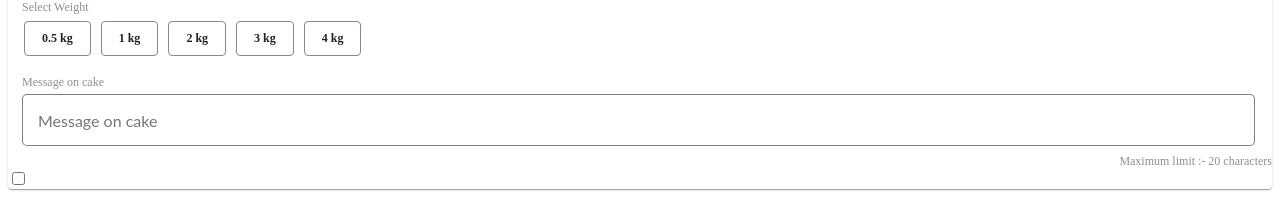
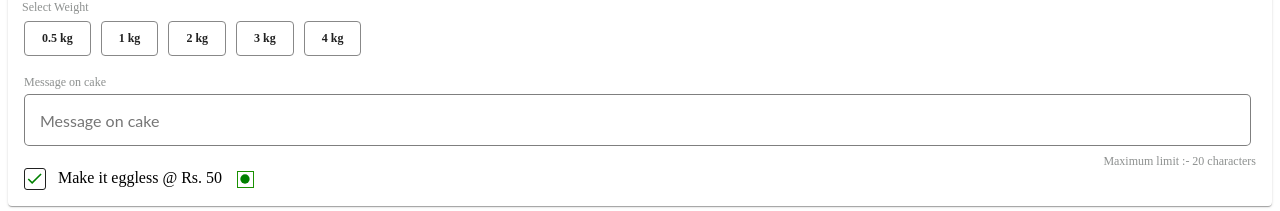
Before and after one commit to Dilip138/floweraura, a React app: page / in a window 1280 px wide. Shown: the part 1525-1736 px from the top of the page. Built offline with nearby package versions, Linux system fonts and the light colour scheme; the HTML template or start-up script is replaced by a standard one.

Commit message:
[Dilip]Refactor. buisness logic of floweraura component

```diff
--- a/src/Components/floweraura.jsx
+++ b/src/Components/floweraura.jsx
@@ -8,6 +8,8 @@ import ShoppingCartIcon from '@material-ui/icons/ShoppingCart';
 import { Icon, Card } from '@material-ui/core';
 import { createMuiTheme, MuiThemeProvider, } from '@material-ui/core';
 import StarRatings from 'react-star-ratings';
+import CheckIcon from '@material-ui/icons/Check';
+import FiberManualRecordIcon from '@material-ui/icons/FiberManualRecord';
 import { Carousel } from 'react-responsive-carousel';
 import './flowermain.less';
 
@@ -24,7 +26,6 @@ const theme = createMuiTheme({
                 paddingRight: "0px"
             }
         },
-
     }
 })
 
@@ -123,11 +124,9 @@ class Floweraura extends Component {
                             </ul>
                         </div>
                         <form className="addForm">
-                            <div className="main_attributeBox">
-                                <div className="form-item">
-                                    <label className="label">Message on cake</label>
-                                    <input className="input-design" type="text" placeholder="Message on cake" maxLength="20" size="60" autoComplete="off"></input>
-                                </div>
+                            <div className="form-item">
+                                <label className="label">Message on cake</label>
+                                <input className="input-design" type="text" placeholder="Message on cake" maxLength="20" size="60" autoComplete="off"></input>
                             </div>
                             <div className="description">
                                 <span className="limitCharacters">
@@ -135,14 +134,23 @@ class Floweraura extends Component {
                                 </span>
                             </div>
                             <div className="checkboxPrice">
-                                <input type="checkbox"></input>
-
+                                <div className="egglessIcon">
+                                    <span className="checkBox">
+                                        <CheckIcon className="circle" style={{ width: '19px', height: '19px' }} />
+                                    </span>
+                                    <span className="makeEggles">
+                                        <label className="label-checkbox">
+                                            Make it eggless @ Rs. 50
+                                </label>
+                                    </span>
+                                    <span className="dotIcon">
+                                        <FiberManualRecordIcon className="circle" style={{ width: '14px', height: '14px' }} />
+                                    </span>
+                                </div>
                             </div>
                         </form>
                     </Card>
                 </div>
-
-
             </div>
         );
     }
--- a/src/Components/flowermain.less
+++ b/src/Components/flowermain.less
@@ -110,16 +110,19 @@
     margin-left  : @margin-left;
 }
 
+.addForm {
+    padding: 0 16px;
+}
+
 .label {
     font-size    : 12px;
     line-height  : normal;
     color        : rgba(28, 33, 32, .5);
     margin-bottom: 5px;
-    margin-left  : @margin-left;
 }
 
 .input-design {
-    width        : 95%;
+    width        : 97%;
     border       : 1px solid rgba(0, 0, 0, .5);
     padding      : 8px 15px;
     font-size    : 16px;
@@ -127,17 +130,49 @@
     border-radius: 5px;
     font-family  : Lato;
     color        : rgba(28, 33, 32, .5);
-    margin-left  : @margin-left;
     margin-top   : @margin-top;
 }
 
 .description {
-    margin-top  : 5px;
-    //width     : 100%;
-    text-align  : right;
+    margin-top: 5px;
+    text-align: right;
 }
 
 .limitCharacters {
-    font-size  : 12px;
-    color        : rgba(28, 33, 32, .5);
+    font-size: 12px;
+    color    : rgba(28, 33, 32, .5);
 }
+
+.checkboxPrice {
+    margin: 0 0 16px;
+}
+
+.label-checkbox {
+    padding-left: 12px;
+    color       : black;
+}
+
+.checkBox {
+    border        : 1px solid;
+    height        : 20px;
+    width         : 20px;
+    display       : inline-block;
+    vertical-align: middle;
+    border-radius : 3px;
+    margin-top    : -2px;
+}
+
+.dotIcon {
+    border        : 1px solid #1a9102;
+    height        : 15px;
+    width         : 15px;
+    display       : inline-block;
+    vertical-align: middle;
+    margin-left   : 15px;
+}
+
+.circle {
+    color : green;
+    height: 14px;
+    width : 14px;
+}
```
